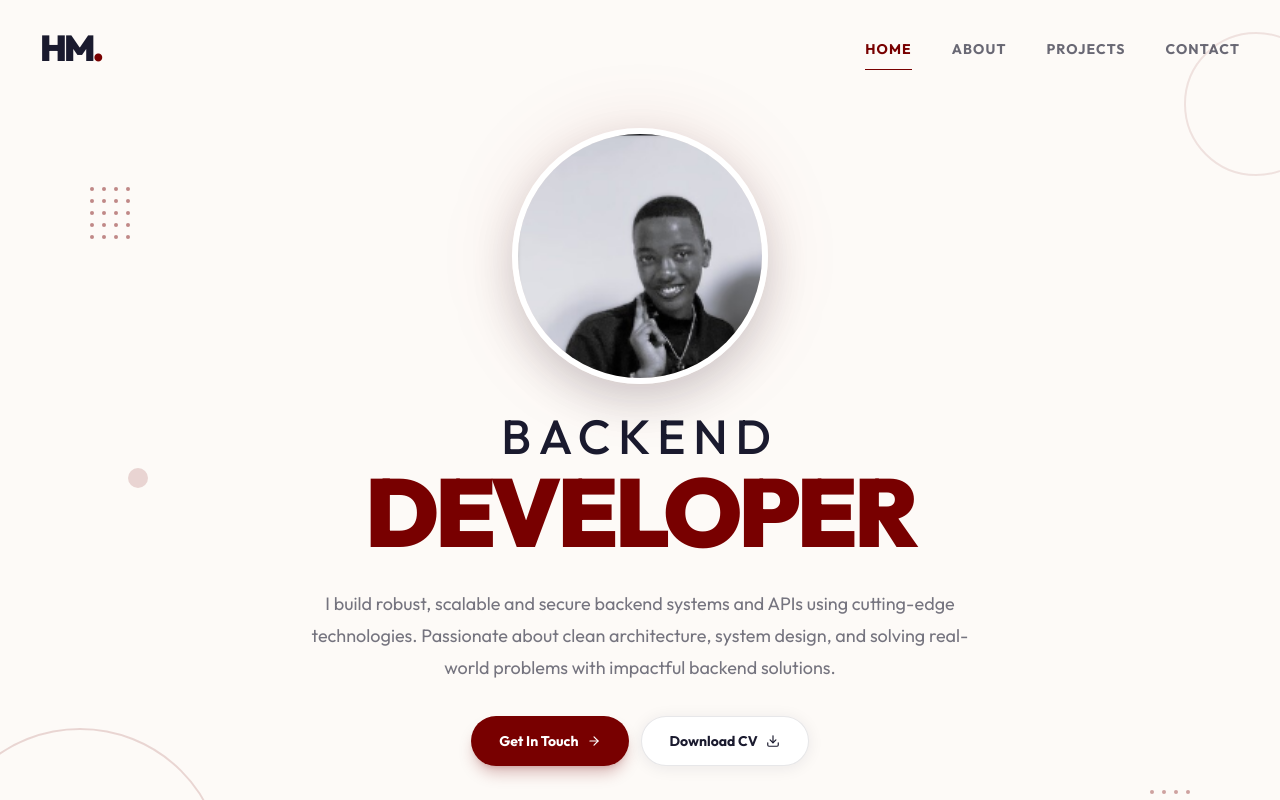
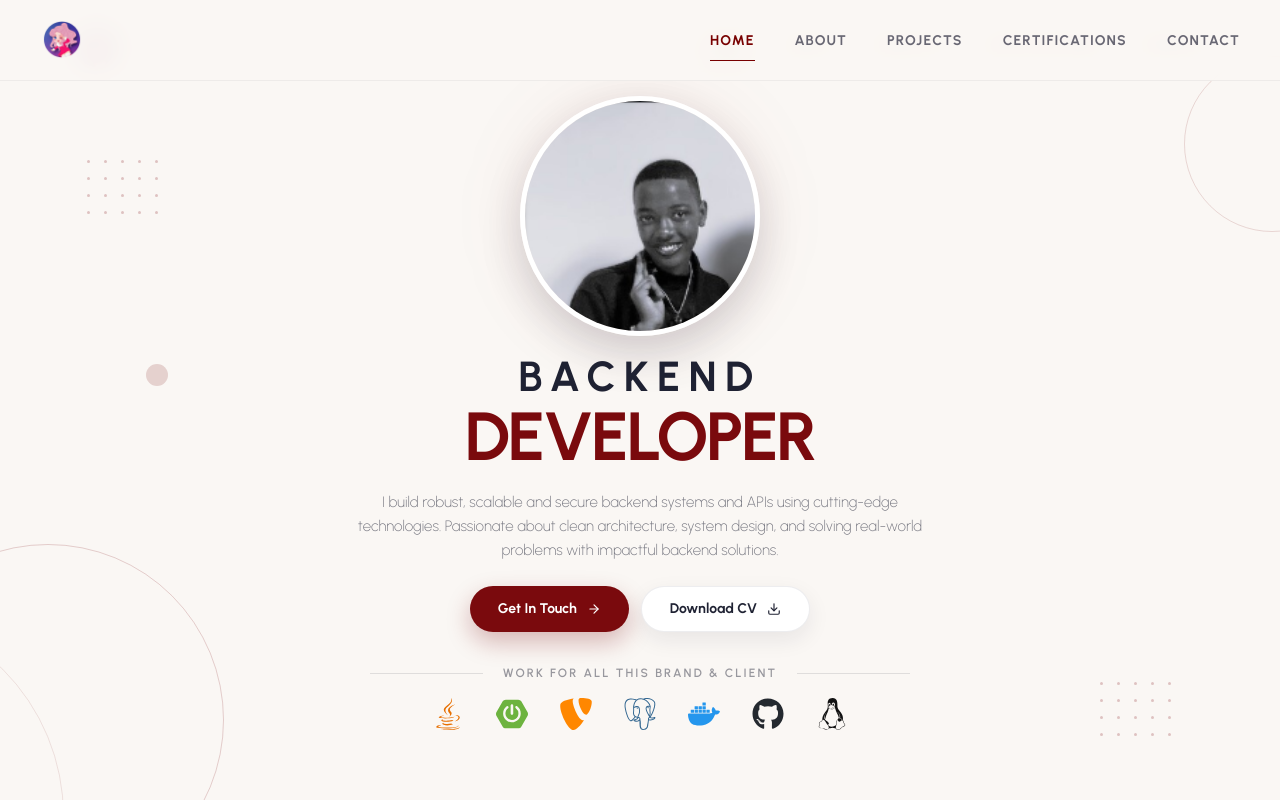
Before and after one commit to hope-dev90/hope-dev, a React (Vite) app: page / in a window 1280 px wide. Shown: the top 800 px of the page. Built offline with nearby package versions, Linux system fonts and the light colour scheme.

Commit message:
switch to Urbanist ExtraLight 200 font, active navbar section tracking, color palette refinements

```diff
--- a/src/App.jsx
+++ b/src/App.jsx
@@ -29,7 +29,6 @@ function PageWrapper({ children }) {
 function Portfolio() {
   return (
     <div className="min-h-screen bg-white">
-      <Navbar />
       <Hero />
       <TechStack />
       <WhatIDo />
@@ -94,6 +93,7 @@ function AnimatedRoutes() {
 export default function App() {
   return (
     <BrowserRouter>
+      <Navbar />
       <AnimatedRoutes />
     </BrowserRouter>
   );
--- a/src/components/Hero.jsx
+++ b/src/components/Hero.jsx
@@ -1,13 +1,25 @@
-import { profile } from "../data";
 import { Link } from "react-router-dom";
+import { motion } from "framer-motion";
 import { FiArrowRight, FiDownload } from "react-icons/fi";
 import { FaGithub, FaJava, FaLinux } from "react-icons/fa";
-import { SiDocker, SiPostgresql, SiSpringboot } from "react-icons/si";
-import { motion } from "framer-motion";
+import { SiDocker, SiPostgresql, SiSpringboot, SiTypo3 } from "react-icons/si";
+
+const MAROON = "#7a0a0d";
+const MAROON_DARK = "#5e070a";
+const INK = "#1f2233";
+
+const navLinks = [
+  { label: "Home", href: "#top", active: true },
+  { label: "About", href: "#about" },
+  { label: "Projects", href: "#projects" },
+  { label: "Certifications", href: "#certifications" },
+  { label: "Contact", href: "#contact" },
+];
 
 const brandLogos = [
   { Icon: FaJava, color: "#e76f00", label: "Java" },
   { Icon: SiSpringboot, color: "#6db33f", label: "Spring Boot" },
+  { Icon: SiTypo3, color: "#ff8700", label: "TYPO3" },
   { Icon: SiPostgresql, color: "#336791", label: "PostgreSQL" },
   { Icon: SiDocker, color: "#2496ed", label: "Docker" },
   { Icon: FaGithub, color: "#24292f", label: "GitHub" },
@@ -20,75 +32,177 @@ const enter = (delay = 0) => ({
   transition: { delay, duration: 0.55, ease: [0.22, 1, 0.36, 1] },
 });
 
+function DotGrid({ className = "" }) {
+  return (
+    <div
+      className={`pointer-events-none absolute hidden grid-cols-5 gap-[14px] md:grid ${className}`}
+      aria-hidden="true"
+    >
+      {Array.from({ length: 20 }, (_, i) => (
+        <span
+          key={i}
+          className="h-[3px] w-[3px] rounded-full"
+          style={{ backgroundColor: "rgba(122,10,13,0.22)" }}
+        />
+      ))}
+    </div>
+  );
+}
+
 export default function Hero() {
   return (
     <section
       id="top"
-      className="relative isolate min-h-screen overflow-hidden bg-[#fdfaf7] pt-28 sm:pt-32"
       aria-labelledby="hero-title"
+      className="relative isolate min-h-screen overflow-hidden font-sans"
+      style={{ backgroundColor: "#faf7f4" }}
     >
-      <div className="pointer-events-none absolute left-[7%] top-[20%] hidden grid-cols-4 gap-2 opacity-45 md:grid">
-        {Array.from({ length: 20 }, (_, index) => <span key={index} className="h-1 w-1 rounded-full bg-orange" />)}
-      </div>
-      <div className="pointer-events-none absolute bottom-[10%] right-[7%] hidden grid-cols-4 gap-2 opacity-35 md:grid">
-        {Array.from({ length: 20 }, (_, index) => <span key={index} className="h-1 w-1 rounded-full bg-orange" />)}
-      </div>
-      <span className="pointer-events-none absolute -left-16 bottom-[-5rem] h-56 w-56 rounded-full border-2 border-orange/15 sm:h-72 sm:w-72" />
-      <span className="pointer-events-none absolute -right-12 top-8 h-36 w-36 rounded-full border-2 border-orange/10" />
-      <span className="pointer-events-none absolute left-[10%] top-1/2 hidden h-5 w-5 rounded-full bg-orange/15 md:block" />
+      {/* ---------- Navbar ---------- */}
+      <header className="relative z-10 mx-auto flex max-w-[1511px] items-center justify-between px-6 py-5 sm:px-12 sm:py-6 lg:px-[72px]">
+        <a
+          href="#top"
+          className="shrink-0"
+          aria-label="Hope Mutimutuje home"
+        >
+          <img src="/logo-touch.png" alt="" className="h-11 w-11 rounded-xl object-contain sm:h-12 sm:w-12" />
+        </a>
 
-      <div className="relative mx-auto flex min-h-[calc(100vh-7rem)] max-w-4xl flex-col items-center px-6 pb-14 text-center sm:px-8">
-        <motion.div {...enter(0.1)} className="relative mb-6 sm:mb-7">
-          <div className="absolute inset-3 -z-10 rounded-full bg-orange/15 blur-2xl" />
+        <nav aria-label="Primary" className="flex items-center gap-3 sm:gap-7 lg:gap-10">
+          {navLinks.map(({ label, href, active }, index) => (
+            <a
+              key={label}
+              href={href}
+              className={`relative pb-1.5 text-[10px] font-semibold uppercase tracking-[0.1em] transition-colors sm:text-[12px] sm:tracking-[0.14em] ${index > 0 && index < navLinks.length - 1 ? "hidden sm:inline" : ""}`}
+              style={{ color: active ? MAROON : "rgba(31,34,51,0.75)" }}
+            >
+              {label}
+              {active && (
+                <span
+                  className="absolute inset-x-0 -bottom-px h-[2px]"
+                  style={{ backgroundColor: MAROON }}
+                />
+              )}
+            </a>
+          ))}
+        </nav>
+      </header>
+
+      {/* ---------- Decorations ---------- */}
+      <DotGrid className="left-[6.8%] top-[20%]" />
+      <DotGrid className="bottom-[8%] right-[8.5%]" />
+
+      {/* big arcs, bottom-left */}
+      <span
+        className="pointer-events-none absolute -left-[22rem] bottom-[-14rem] hidden h-[26rem] w-[26rem] rounded-full border md:block"
+        style={{ borderColor: "rgba(122,10,13,0.10)" }}
+      />
+      <span
+        className="pointer-events-none absolute -left-32 bottom-[-6rem] h-72 w-72 rounded-full border-[1.5px] sm:h-[22rem] sm:w-[22rem]"
+        style={{ borderColor: "rgba(122,10,13,0.18)" }}
+      />
+      {/* arc, top-right */}
+      <span
+        className="pointer-events-none absolute -right-20 top-14 h-44 w-44 rounded-full border-[1.5px]"
+        style={{ borderColor: "rgba(122,10,13,0.14)" }}
+      />
+      {/* small filled dot */}
+      <span
+        className="pointer-events-none absolute left-[11.4%] top-[45.5%] hidden h-[22px] w-[22px] rounded-full md:block"
+        style={{ backgroundColor: "rgba(122,10,13,0.16)" }}
+      />
+
+      {/* ---------- Content ---------- */}
+      <div className="relative mx-auto flex max-w-4xl flex-col items-center px-6 pb-7 text-center sm:px-8 sm:pb-8">
+        {/* Avatar */}
+        <motion.div {...enter(0.1)} className="relative mb-4 sm:mb-5">
+          <div
+            className="absolute inset-4 -z-10 rounded-full blur-2xl"
+            style={{ backgroundColor: "rgba(122,10,13,0.12)" }}
+          />
           <img
             src="/pof.png"
             alt="Hope Mutimutuje"
-            className="h-48 w-48 rounded-full border-[6px] border-white object-cover object-top shadow-[0_18px_40px_rgba(26,26,46,0.16)] sm:h-64 sm:w-64"
+            className="h-48 w-48 rounded-full border-[5px] border-white object-cover object-top shadow-[0_18px_40px_rgba(26,26,46,0.16)] sm:h-60 sm:w-60"
           />
         </motion.div>
 
-        <motion.p {...enter(0.2)} className="text-3xl font-medium uppercase tracking-[0.16em] text-navy sm:text-5xl">
+        {/* Title */}
+        <motion.p
+          {...enter(0.2)}
+          className="text-3xl font-bold uppercase tracking-[0.2em] sm:text-[42px] sm:leading-none"
+          style={{ color: INK }}
+        >
           Backend
         </motion.p>
         <motion.h1
           {...enter(0.28)}
           id="hero-title"
-          className="mt-1 text-5xl font-black uppercase leading-none tracking-[-0.04em] text-orange sm:text-7xl md:text-8xl"
+          className="mt-1 text-5xl font-bold uppercase leading-[0.95] tracking-[-0.03em] sm:text-6xl md:text-[68px]"
+          style={{ color: MAROON }}
         >
           Developer
         </motion.h1>
 
-        <motion.p {...enter(0.36)} className="mt-6 max-w-2xl text-sm leading-7 text-navy/60 sm:mt-7 sm:text-lg sm:leading-8">
-          {profile.intro}
+        {/* Intro */}
+        <motion.p
+          {...enter(0.36)}
+          className="mt-4 max-w-[600px] text-sm leading-6 sm:mt-5 sm:text-[15px] sm:leading-6"
+          style={{ color: "rgba(31,34,51,0.62)" }}
+        >
+          I build robust, scalable and secure backend systems and APIs using
+          cutting-edge technologies. Passionate about clean architecture, system
+          design, and solving real-world problems with impactful backend
+          solutions.
         </motion.p>
 
-        <motion.div {...enter(0.44)} className="mt-7 flex flex-wrap justify-center gap-3 sm:mt-8">
+        {/* Buttons */}
+        <motion.div
+          {...enter(0.44)}
+          className="mt-5 flex flex-wrap justify-center gap-3 sm:mt-6"
+        >
           <a
             href="#contact"
-            className="inline-flex items-center gap-2 rounded-full bg-orange px-7 py-3.5 text-sm font-bold text-white shadow-lg shadow-orange/25 transition hover:bg-orange-dark hover:-translate-y-0.5"
+            className="inline-flex items-center gap-2.5 rounded-full px-7 py-3 text-sm font-bold text-white shadow-lg transition hover:-translate-y-0.5"
+            style={{
+              backgroundColor: MAROON,
+              boxShadow: "0 10px 24px rgba(122,10,13,0.28)",
+            }}
+            onMouseEnter={(e) => (e.currentTarget.style.backgroundColor = MAROON_DARK)}
+            onMouseLeave={(e) => (e.currentTarget.style.backgroundColor = MAROON)}
           >
             Get In Touch <FiArrowRight aria-hidden="true" />
           </a>
           <Link
             to="/cv"
-            className="inline-flex items-center gap-2 rounded-full border border-navy/10 bg-white px-7 py-3.5 text-sm font-bold text-navy shadow-card transition hover:-translate-y-0.5 hover:border-orange/30"
+            className="inline-flex items-center gap-2.5 rounded-full border bg-white px-7 py-3 text-sm font-bold shadow-[0_8px_22px_rgba(26,26,46,0.08)] transition hover:-translate-y-0.5"
+            style={{ color: INK, borderColor: "rgba(31,34,51,0.08)" }}
           >
             Download CV <FiDownload aria-hidden="true" />
           </Link>
         </motion.div>
 
-        <motion.div {...enter(0.52)} className="mt-10 w-full max-w-xl sm:mt-12">
-          <div className="flex items-center gap-4">
-            <span className="h-px flex-1 bg-navy/10" />
-            <p className="text-[10px] font-bold uppercase tracking-[0.16em] text-navy/45 sm:text-xs">
-              Core technologies
+        {/* Technologies */}
+        <motion.div {...enter(0.52)} className="mt-7 w-full max-w-[540px] sm:mt-8">
+          <div className="flex items-center gap-5">
+            <span className="h-px flex-1" style={{ backgroundColor: "rgba(31,34,51,0.12)" }} />
+            <p
+              className="whitespace-nowrap text-[10px] font-semibold uppercase tracking-[0.18em] sm:text-[12px]"
+              style={{ color: "rgba(31,34,51,0.45)" }}
+            >
+              Work for all this brand &amp; client
             </p>
-            <span className="h-px flex-1 bg-navy/10" />
+            <span className="h-px flex-1" style={{ backgroundColor: "rgba(31,34,51,0.12)" }} />
           </div>
-          <div className="mt-5 flex items-center justify-center gap-5 sm:gap-7">
+
+          <div className="mt-4 flex items-center justify-center gap-5 sm:gap-8">
             {brandLogos.map(({ Icon, color, label }) => (
-              <span key={label} title={label} className="transition-transform duration-200 hover:-translate-y-1" aria-label={label}>
-                <Icon size={30} color={color} />
+              <span
+                key={label}
+                title={label}
+                aria-label={label}
+                className="transition-transform duration-200 hover:-translate-y-1"
+              >
+                <Icon size={32} color={color} />
               </span>
             ))}
           </div>
--- a/src/components/Navbar.jsx
+++ b/src/components/Navbar.jsx
@@ -1,24 +1,52 @@
-import { useState } from "react";
+import { useState, useEffect } from "react";
 import { Link, useLocation } from "react-router-dom";
 import { AnimatePresence, motion } from "framer-motion";
 
 const landingLinks = [
-  { label: "Home", href: "#top" },
-  { label: "About", href: "#about" },
-  { label: "Projects", href: "#projects" },
-  { label: "Contact", href: "#contact" },
+  { label: "Home", href: "#top", id: "top" },
+  { label: "About", href: "#about", id: "about" },
+  { label: "Projects", href: "#projects", id: "projects" },
+  { label: "Certifications", href: "#certifications", id: "certifications" },
+  { label: "Contact", href: "#contact", id: "contact" },
 ];
+
+function useActiveSection() {
+  const [active, setActive] = useState("top");
+
+  useEffect(() => {
+    const sectionIds = landingLinks.map((l) => l.id);
+
+    const observers = sectionIds.map((id) => {
+      const el = document.getElementById(id);
+      if (!el) return null;
+
+      const observer = new IntersectionObserver(
+        ([entry]) => {
+          if (entry.isIntersecting) setActive(id);
+        },
+        { rootMargin: "-30% 0px -60% 0px", threshold: 0 }
+      );
+      observer.observe(el);
+      return observer;
+    });
+
+    return () => observers.forEach((obs) => obs?.disconnect());
+  }, []);
+
+  return active;
+}
 
 export default function Navbar() {
   const [open, setOpen] = useState(false);
   const location = useLocation();
   const isCV = location.pathname === "/cv";
+  const activeSection = useActiveSection();
 
   return (
-    <header className="absolute inset-x-0 top-0 z-50">
-      <nav className="mx-auto flex h-24 max-w-[88rem] items-center justify-between px-6 sm:px-10">
-        <Link to="/" className="text-4xl font-black leading-none tracking-[-0.08em] text-navy" aria-label="Hope Mutimutuje home">
-          HM<span className="text-orange">.</span>
+    <header className="fixed inset-x-0 top-0 z-50 border-b border-navy/5 bg-[#faf7f4]/95 backdrop-blur-md">
+      <nav className="mx-auto flex h-20 max-w-[88rem] items-center justify-between px-6 sm:px-10">
+        <Link to="/" className="shrink-0" aria-label="Hope Mutimutuje home">
+          <img src="/logo-touch.png" alt="" className="h-11 w-11 rounded-xl object-contain" />
         </Link>
 
         {isCV ? (
@@ -28,17 +56,25 @@ export default function Navbar() {
         ) : (
           <>
             <ul className="hidden items-center gap-10 md:flex">
-              {landingLinks.map((link, index) => (
+              {landingLinks.map((link) => {
+                const isActive = activeSection === link.id;
+                return (
                   <li key={link.href}>
                     <a
                       href={link.href}
-                    className={`relative text-sm font-bold uppercase tracking-[0.08em] transition-colors hover:text-orange ${index === 0 ? "text-orange" : "text-navy/65"}`}
+                      className={`relative text-sm font-bold uppercase tracking-[0.08em] transition-colors hover:text-orange ${isActive ? "text-orange" : "text-navy/65"}`}
                     >
                       {link.label}
-                    {index === 0 && <span className="absolute -bottom-3 left-0 h-px w-full bg-orange" />}
+                      {isActive && (
+                        <motion.span
+                          layoutId="nav-underline"
+                          className="absolute -bottom-3 left-0 h-px w-full bg-orange"
+                        />
+                      )}
                     </a>
                   </li>
-              ))}
+                );
+              })}
             </ul>
             <button
               type="button"
--- a/src/components/Testimonials.jsx
+++ b/src/components/Testimonials.jsx
@@ -76,7 +76,7 @@ export default function Testimonials() {
           </p>
         </motion.div>
 
-        <div className="grid items-stretch gap-5 md:grid-cols-3">
+        <div className="grid items-stretch gap-5 sm:grid-cols-2 lg:grid-cols-4">
           {collaborators.map((person, index) => (
             <motion.article
               key={person.name}
--- a/src/index.css
+++ b/src/index.css
@@ -1,4 +1,4 @@
-@import url('https://fonts.googleapis.com/css2?family=Outfit:wght@300;400;500;600;700;800;900&display=swap');
+@import url('https://fonts.googleapis.com/css2?family=Urbanist:wght@200;300;400;500;600;700;800;900&display=swap');
 
 @tailwind base;
 @tailwind components;
@@ -9,8 +9,8 @@ html {
 }
 
 body {
-  font-family: 'Outfit', ui-sans-serif, system-ui, sans-serif;
-  font-weight: 400;
+  font-family: 'Urbanist', ui-sans-serif, system-ui, sans-serif;
+  font-weight: 200;
   -webkit-font-smoothing: antialiased;
   -moz-osx-font-smoothing: grayscale;
 }
--- a/tailwind.config.js
+++ b/tailwind.config.js
@@ -14,7 +14,7 @@ export default {
         lavender: "#f5f0f0",
       },
       fontFamily: {
-        sans: ["Outfit", "ui-sans-serif", "system-ui", "sans-serif"],
+        sans: ["Urbanist", "ui-sans-serif", "system-ui", "sans-serif"],
       },
       boxShadow: {
         soft: "0 8px 32px -8px rgba(26,26,46,0.18)",
```
Lines whose indentation alone changed are shown as unchanged.
